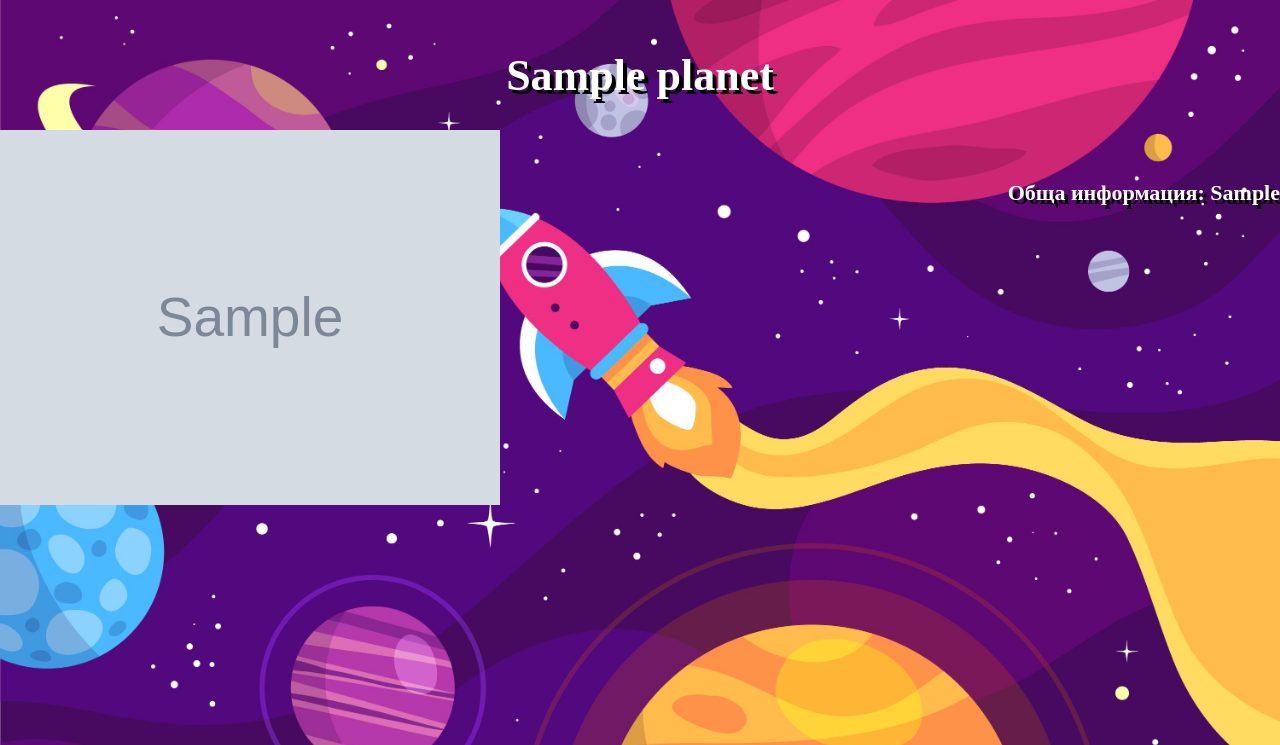
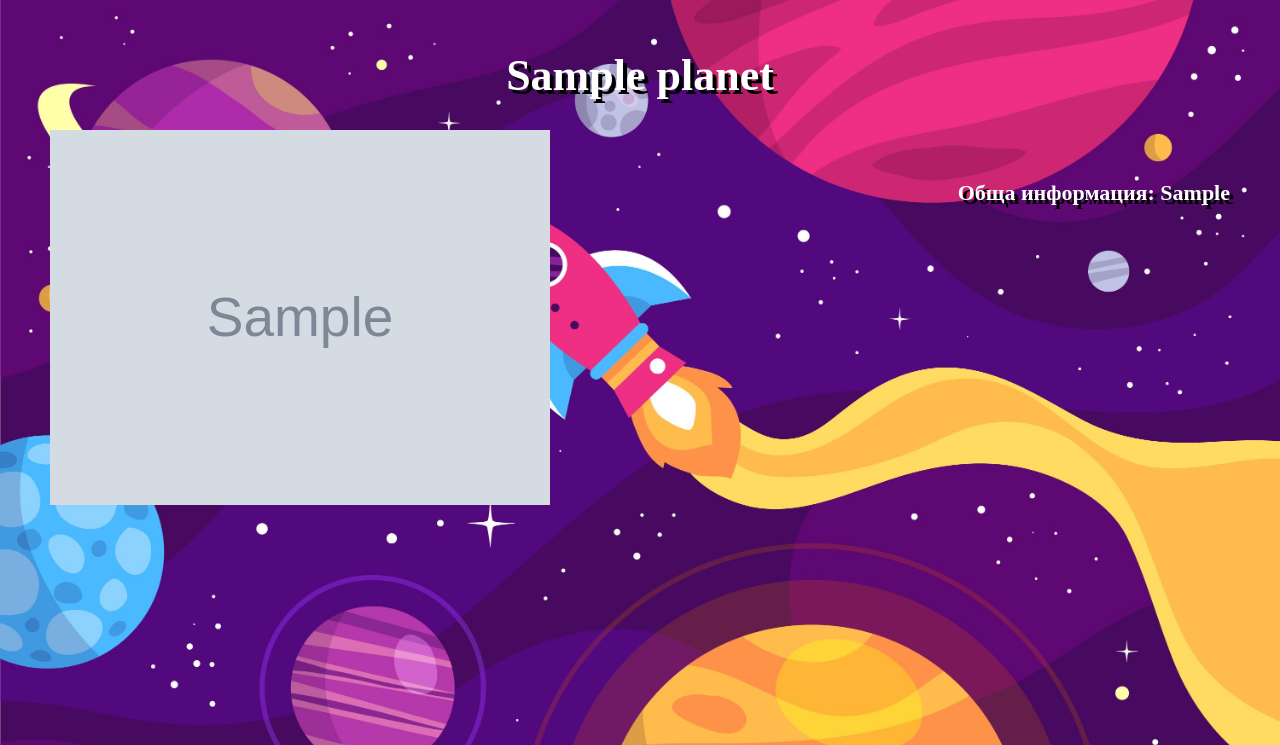
Before and after one commit to iv4pa4/Cong-Posmic, a PHP site: page /planet_template.php?pid=1 in a window 1280 px wide. Shown: the top 745 px of the page. Run offline with PHP 8.4, Linux system fonts and the light colour scheme; tables that the repository leaves empty or names only in its code hold one stand-in row (values such as "Sample post"); grey boxes marked "Sample" are stand-in pictures; some web fonts are replaced.

Commit message:
paddings on photos and test

```diff
--- a/planet_template.php
+++ b/planet_template.php
@@ -17,7 +17,7 @@ if(!$planet) die("Not found");
 
 if($planet[0]['planet_photo']){
 	?>
-	<img src="photos/<?=$planet[0]['planet_photo']?>" width="500" align="left"/>
+	<img src="photos/<?=$planet[0]['planet_photo']?>" width="500" align="left" class="pad"/>
 	<?php
 }
 ?>
--- a/style.css
+++ b/style.css
@@ -78,4 +78,9 @@ body{
   color: white;
   text-align:right;
   text-shadow: 4px 4px black;
+  padding-right:50px;
 }
+
+.pad{
+	padding-left:50px;
+}
```
